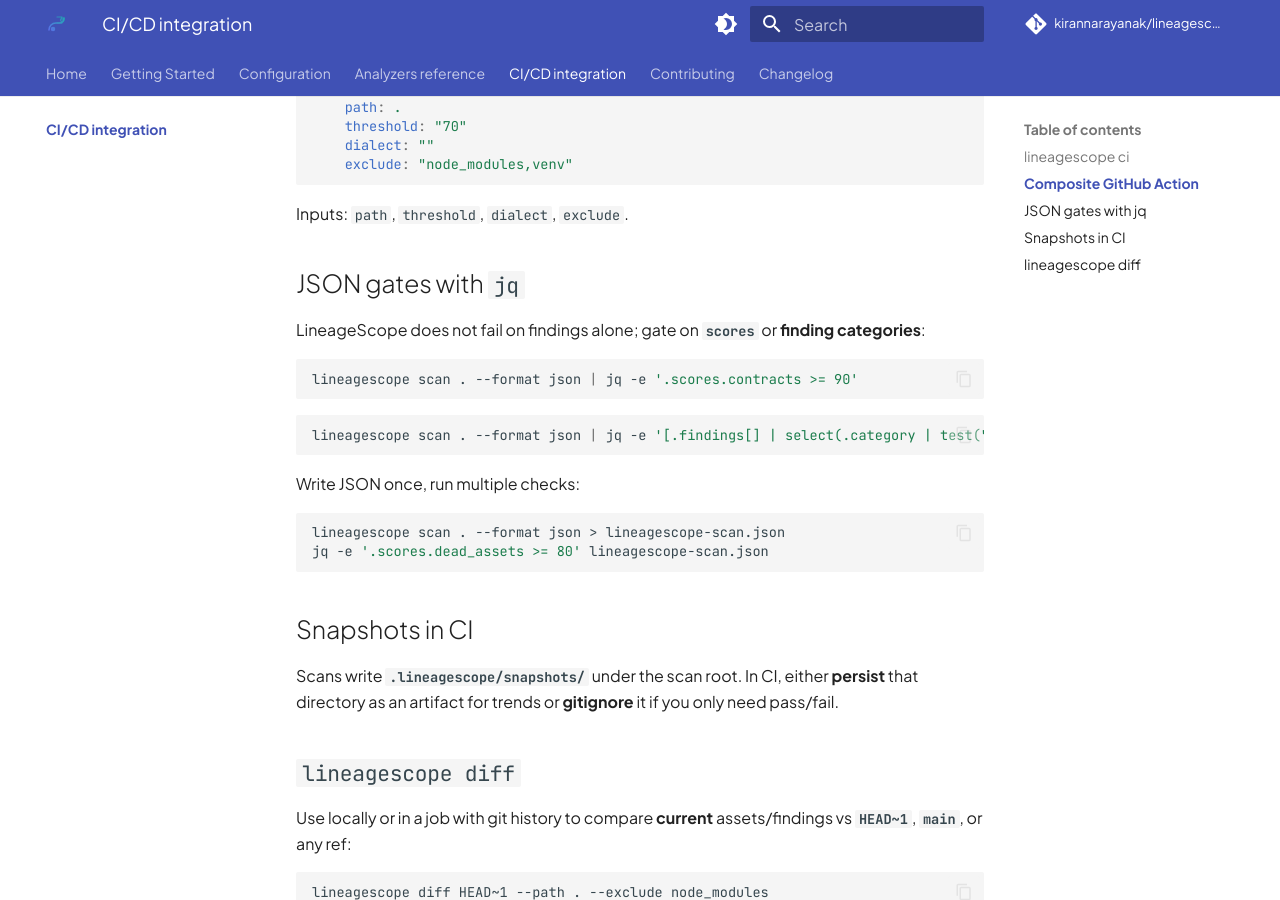
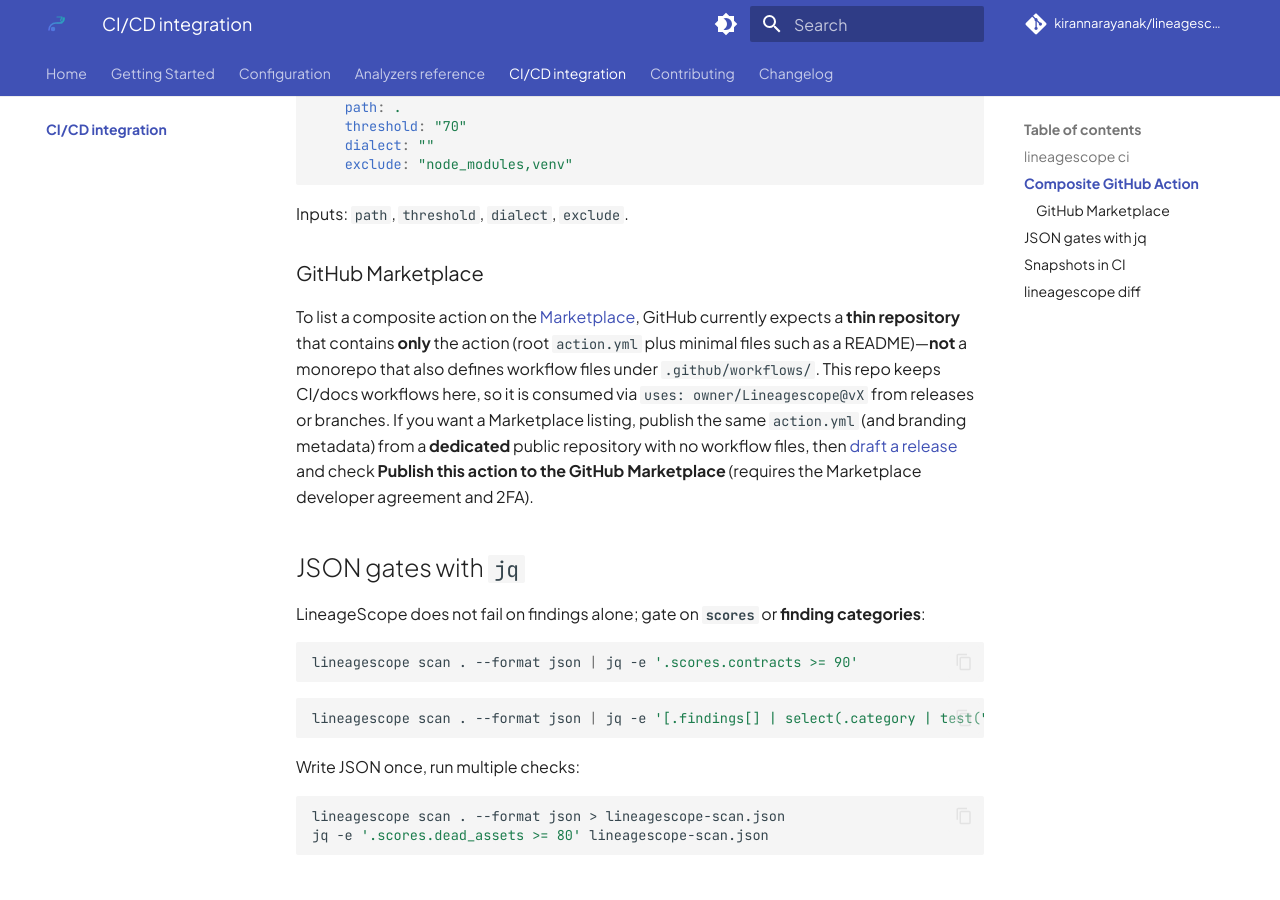
Before and after one commit to kirannarayanak/PipeScope, an MkDocs documentation site: the page built from docs/ci-cd.md, in a window 1280 px wide and 900 px high, scrolled down 657 px. Built offline with MkDocs 1.6.1 and Material for MkDocs 9.7.7, drawn with Linux system fonts in a browser that asks for light colours; comment, search, counter and statistics services are not loaded.

Commit message:
chore: action metadata + docs note on Marketplace vs monorepo
Made-with: Cursor

```diff
--- a/docs/ci-cd.md
+++ b/docs/ci-cd.md
@@ -29,6 +29,10 @@ The repo ships **`action.yml`** at the root. Example workflow step:
 
 Inputs: `path`, `threshold`, `dialect`, `exclude`.
 
+### GitHub Marketplace
+
+To list a composite action on the [Marketplace](https://github.com/marketplace?type=actions), GitHub currently expects a **thin repository** that contains **only** the action (root `action.yml` plus minimal files such as a README)—**not** a monorepo that also defines workflow files under `.github/workflows/`. This repo keeps CI/docs workflows here, so it is consumed via `uses: owner/Lineagescope@vX` from releases or branches. If you want a Marketplace listing, publish the same `action.yml` (and branding metadata) from a **dedicated** public repository with no workflow files, then [draft a release](https://docs.github.com/en/actions/sharing-automations/creating-actions/publishing-actions-in-github-marketplace) and check **Publish this action to the GitHub Marketplace** (requires the Marketplace developer agreement and 2FA).
+
 ## JSON gates with `jq`
 
 LineageScope does not fail on findings alone; gate on **`scores`** or **finding categories**:
```
Also changed, not shown: action.yml (+8 -1 lines).
